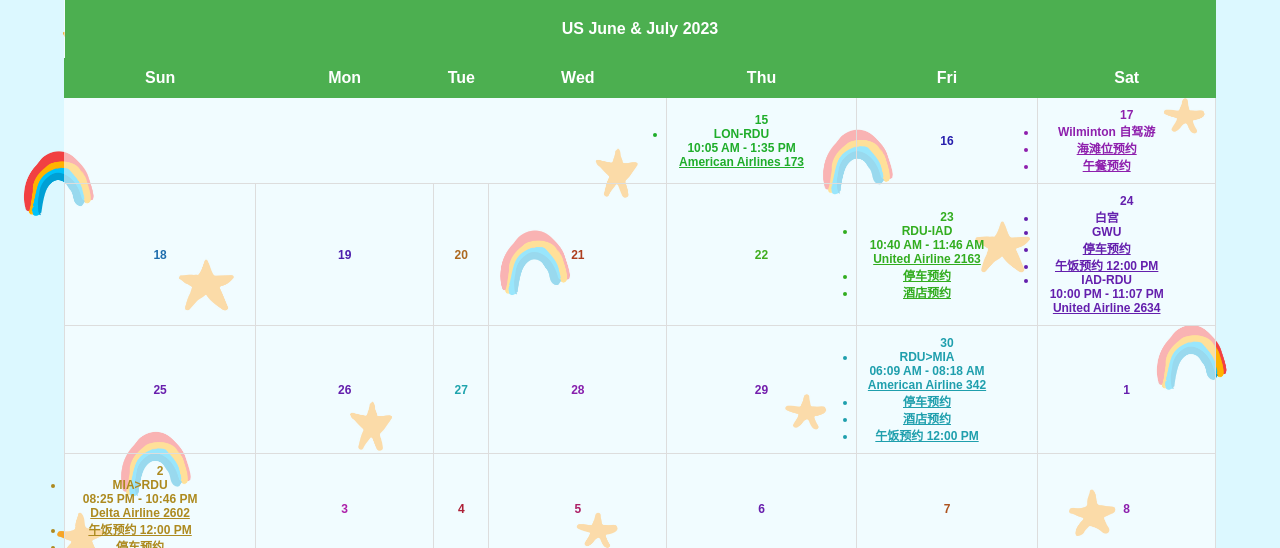
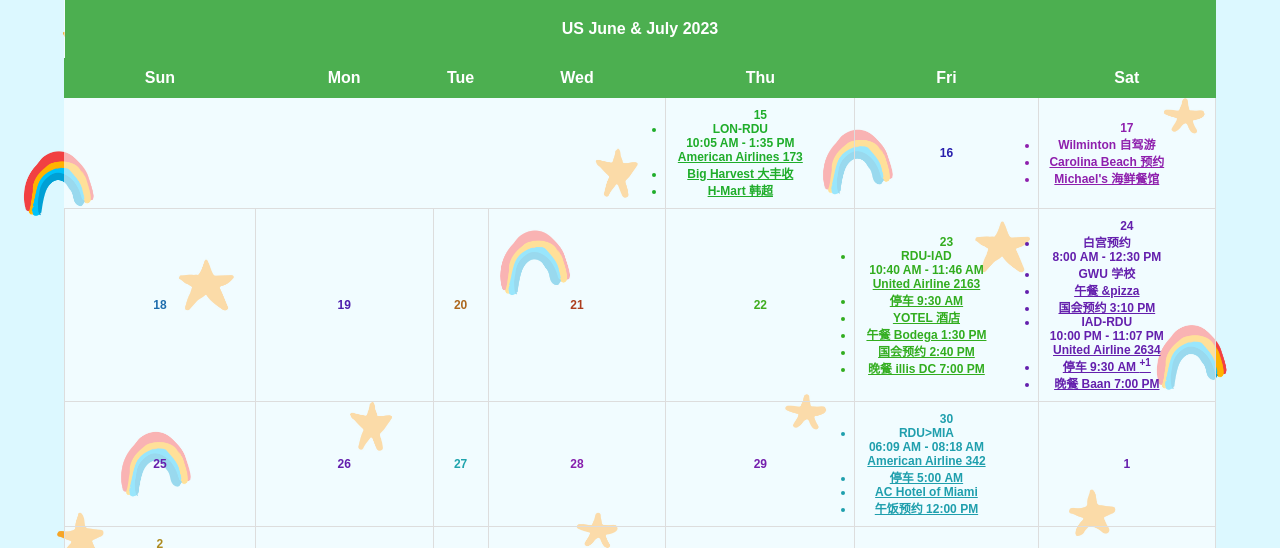
Before and after one commit to Zs4Ever/Zs4Ever.github.io, a plain HTML site: page city/US_June_2023/index.html in a window 1280 px wide. Shown: the top 548 px of the page. Drawn offline with Linux system fonts and the light colour scheme; files that its build step writes are made by us from their sources.

Commit message:
DC trip!

```diff
--- a/city/US_June_2023/index.html
+++ b/city/US_June_2023/index.html
@@ -150,11 +150,11 @@
     const colors = generateColors();
 
     const tasks = {
-      "2023-06-15": ["LON-RDU<br>10:05 AM - 1:35 PM<br><a href=\"LON~RDU.pdf\">American Airlines 173</a>"],
-      "2023-06-17": ["Wilminton 自驾游", "<a href=\"beach_reservation.pdf\">海滩位预约</a>", "<a href=\"Lunch_wilmington.pdf\">午餐预约</a>"],
-      "2023-06-23": ["RDU-IAD<br>10:40 AM - 11:46 AM<br><a href=\"RDU~DC.pdf\">United Airline 2163</a>", "<a href=\"Park_3.pdf\">停车预约</a>", "<a href=\"DC_June_2023.pdf\">酒店预约</a>"],
-      "2023-06-24": ["白宫", "GWU", "<a href=\"Park_1.pdf\">停车预约</a>", "<a href=\"Lunch_DC_2.pdf\">午饭预约 12:00 PM</a>", "IAD-RDU<br>10:00 PM - 11:07 PM<br><a href=\"RDU~DC.pdf\">United Airline 2634</a>"],
-      "2023-06-30": ["RDU>MIA<br>06:09 AM - 08:18 AM<br><a href=\"RDU>MIA.pdf\">American Airline 342</a>", "<a href=\"Park_4.pdf\">停车预约</a>",  "<a href=\"MIA_July_2023.pdf\">酒店预约</a>", "<a href=\"Lunch_MIA.pdf\">午饭预约 12:00 PM</a>"],
+      "2023-06-15": ["LON-RDU<br>10:05 AM - 1:35 PM<br><a href=\"LON~RDU.pdf\">American Airlines 173</a>", "<a href=\"https://www.goodharvestcary.com/\">Big Harvest 大丰收</a>", "<a href=\"https://www.hmart.com/weekly-sales-and-events/north-carolina/\">H-Mart 韩超</a>"],
+      "2023-06-17": ["Wilminton 自驾游", "<a href=\"https://www.wilmingtonandbeaches.com/listing/rentabeachchair/551/\">Carolina Beach 预约</a>", "<a href=\"https://mikescfood.com/\">Michael's 海鲜餐馆</a>"],
+      "2023-06-23": ["RDU-IAD<br>10:40 AM - 11:46 AM<br><a href=\"RDU~DC.pdf\">United Airline 2163</a>", "<a href=\"Park_3.pdf\">停车 9:30 AM</a>", "<a href=\"DC_June_2023.pdf\">YOTEL 酒店</a>", "<a href = \"DC_Lunch_1.png\">午餐 Bodega 1:30 PM</a>", "<a href=\"Capitol_Reservation_1.pdf\">国会预约 2:40 PM</a>", "<a href=\"DC_Dinner_1.png\">晚餐 illis DC 7:00 PM</a>"],
+      "2023-06-24": ["白宫预约<br>8:00 AM - 12:30 PM", "GWU 学校",  "<a href=\"https://andpizza.com/\">午餐 &pizza </a>", "<a href=\"Capitol_Reservation_2.pdf\">国会预约 3:10 PM</a>","IAD-RDU<br>10:00 PM - 11:07 PM<br><a href=\"RDU~DC.pdf\">United Airline 2634</a>", "<a href=\"Park_1.pdf\">停车 9:30 AM <sup>+1</sup></a>", "<a href=\"DC_Dinner_2.png\">晚餐 Baan 7:00 PM</a>"],
+      "2023-06-30": ["RDU>MIA<br>06:09 AM - 08:18 AM<br><a href=\"RDU>MIA.pdf\">American Airline 342</a>", "<a href=\"Park_4.pdf\">停车 5:00 AM</a>",  "<a href=\"MIA_July_2023.pdf\">AC Hotel of Miami</a>", "<a href=\"Lunch_MIA.pdf\">午饭预约 12:00 PM</a>"],
       "2023-07-02": ["MIA>RDU<br>08:25 PM - 10:46 PM<br><a href=\"MIA<RDU.pdf\">Delta Airline 2602</a>","<a href=\"Lunch_MIA.pdf\">午饭预约 12:00 PM</a>", "<a href=\"Parking_DC.pdf\">停车预约</a>"],
       "2023-07-15": ["Charlotte 自驾游", "<a href=\"Lunch_charlotte.pdf\">午餐预约</a>"],
       "2023-07-19": ["RDU-LAX<br>07:55 AM - 10:10 AM<br><a href=\"RDU>LAX.pdf\">Delta Airline 957</a>", "<a href=\"Park_5.pdf\">停车预约</a>", "<a href=\"Lunch_LA.pdf\">午餐预约</a>", "<a href=\"LosAngeles_Jul_2023.pdf\">酒店预约</a>"],
```
Also changed, not shown: city/US_June_2023/DC_Dinner_1.png (added), city/US_June_2023/DC_Dinner_2.png (added), city/US_June_2023/DC_Lunch_1.png (added), 4 other files.
